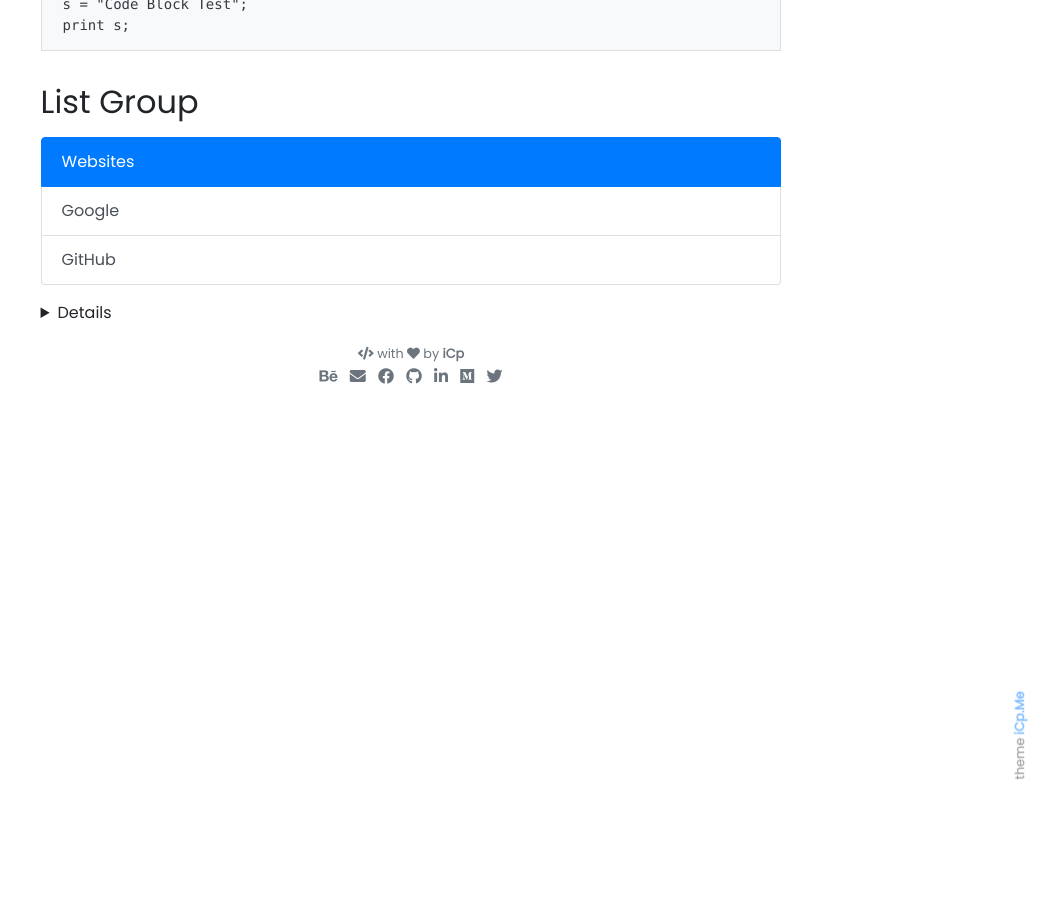
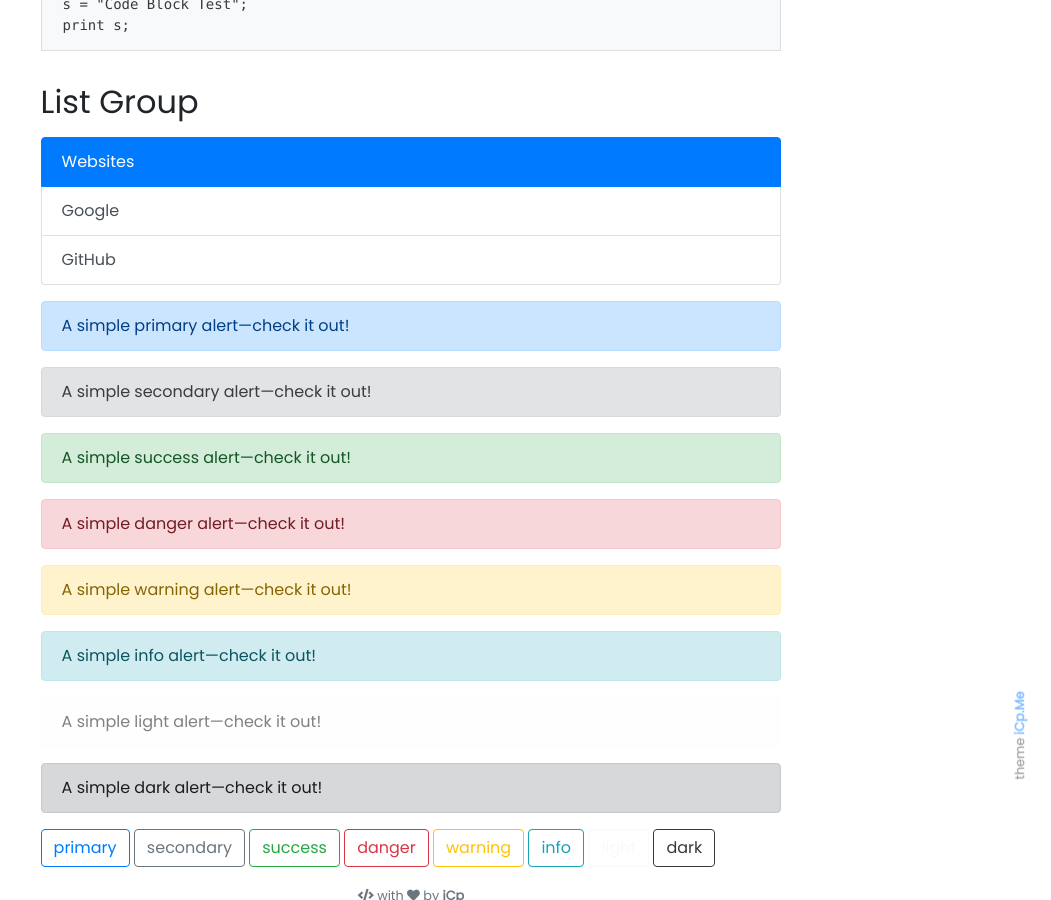
Before and after one commit to WorkSpacesPro/icp, a Jekyll site: the page built from pages/docs.md, in a window 1280 px wide and 900 px high, scrolled down 2248 px. Shown: the whole window, without its empty margins (229-1280 px from the left). Built offline with Jekyll 4.4.1, drawn with Linux system fonts in a browser that asks for light colours; emoji names are drawn with the system emoji font; before the commit the page ends 2653 px from its top, so only the background shows below that.

Commit message:
Update docs.md

```diff
--- a/pages/docs.md
+++ b/pages/docs.md
@@ -84,7 +84,6 @@ print s;
 <a class="list-group-item active disabled text-white">Websites</a><a class="list-group-item list-group-item-action" href="https://www.google.com">Google</a><a class="list-group-item list-group-item-action" href="https://www.github.com">
 GitHub</a>
 </div>
-<details>
 
   <!-- alert警告框 -->
 <div class="alert alert-primary" role="alert">
@@ -120,3 +119,4 @@ GitHub</a>
 <a class="btn btn-outline-info" href="#" role="button">info</a>
 <a class="btn btn-outline-light" href="#" role="button">light</a>
 <a class="btn btn-outline-dark" href="#" role="button">dark</a>
+</div>
```
